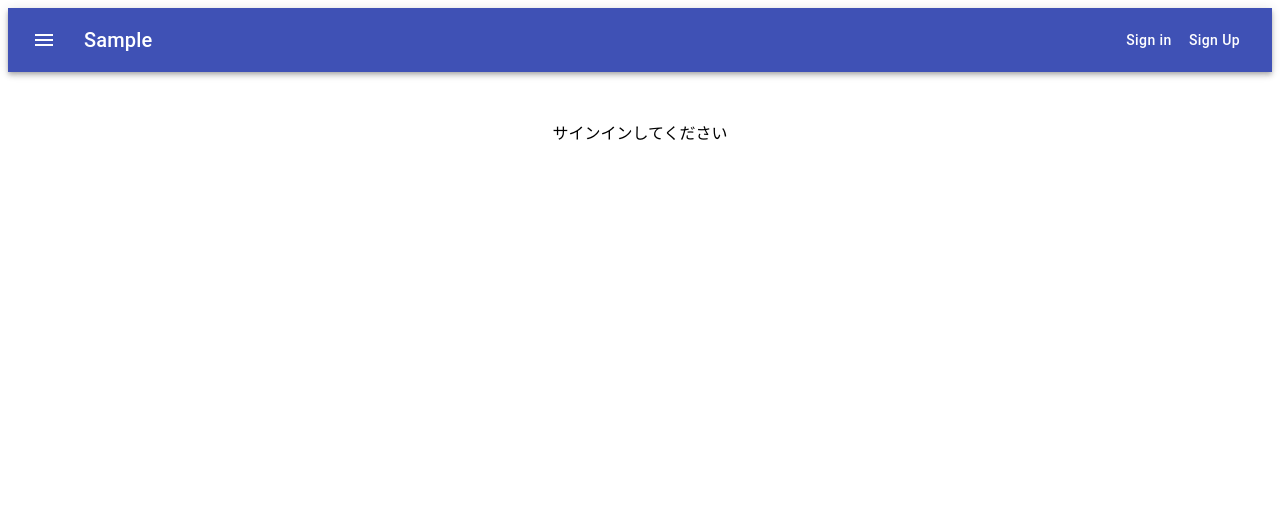
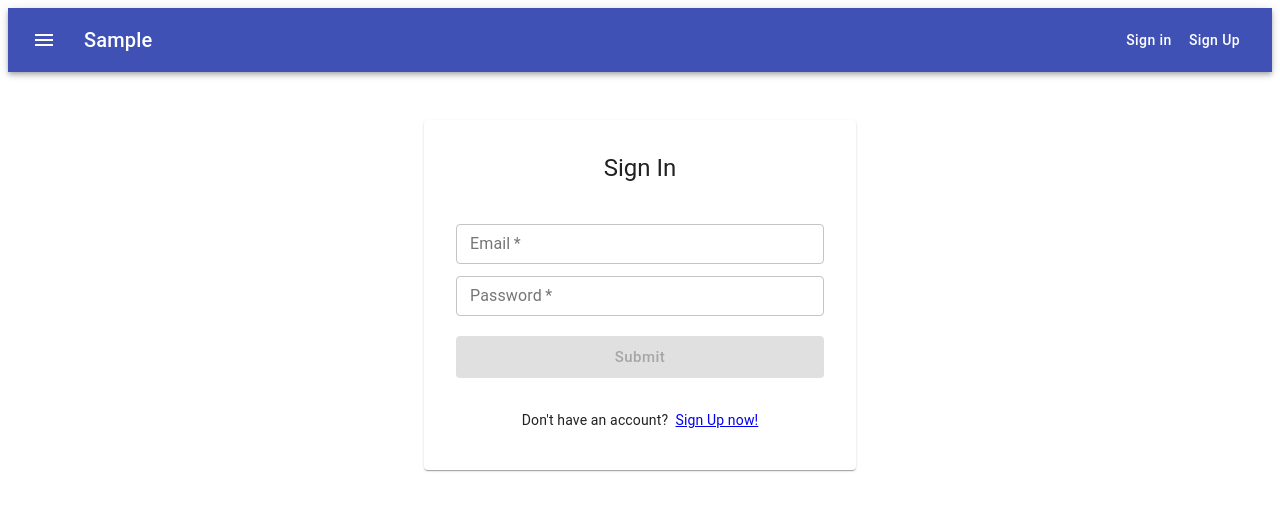
Before and after one commit to kenji-kk/nextjs-rails-api-todo, a Next.js app: page /signin in a window 1280 px wide. Shown: the top 510 px of the page. Built offline with nearby package versions, Linux system fonts and the light colour scheme; what axios-case-converter would draw is missing.

Commit message:
ログイン機能は実装したがuseContextの値がとってこれていない

```diff
--- a/components/layouts/Private.tsx
+++ b/components/layouts/Private.tsx
@@ -23,9 +23,10 @@ const handleGetCurrentUser = async () => {
   try {
     const res = await getCurrentUser()
     if (res?.data.isLogin === true) {
+
       setIsSignedIn(true)
       setCurrentUser(res?.data.data)
-      console.log(res?.data.data)
+      console.log(currentUser)
     } else {
       router.push('/signin')
     }
--- /dev/null
+++ b/components/pages/Signin.tsx
@@ -0,0 +1,138 @@
+import React, { useState, useContext } from "react"
+import Link from 'next/link'
+import { useRouter } from 'next/router'
+import Cookies from "js-cookie"
+
+import { makeStyles, Theme } from "@material-ui/core/styles"
+import { Typography } from "@material-ui/core"
+import TextField from "@material-ui/core/TextField"
+import Card from "@material-ui/core/Card"
+import CardContent from "@material-ui/core/CardContent"
+import CardHeader from "@material-ui/core/CardHeader"
+import Button from "@material-ui/core/Button"
+import Box from "@material-ui/core/Box"
+
+import { AuthContext } from "../layouts/Unprivate"
+import { signIn } from "../../lib/api/auth"
+import { SignInParams } from "../../interfaces"
+
+const useStyles = makeStyles((theme: Theme) => ({
+  container: {
+    marginTop: theme.spacing(6)
+  },
+  submitBtn: {
+    marginTop: theme.spacing(2),
+    flexGrow: 1,
+    textTransform: "none"
+  },
+  header: {
+    textAlign: "center"
+  },
+  card: {
+    padding: theme.spacing(2),
+    maxWidth: 400
+  },
+  box: {
+    marginTop: "2rem"
+  },
+  link: {
+    textDecoration: "none"
+  }
+}))
+
+// サインイン用ページ
+const SignIn: React.FC = () => {
+  const classes = useStyles()
+  const router = useRouter()
+
+  const { setIsSignedIn, setCurrentUser } = useContext(AuthContext)
+
+  const [email, setEmail] = useState<string>("")
+  const [password, setPassword] = useState<string>("")
+  const [alertMessageOpen, setAlertMessageOpen] = useState<boolean>(false)
+
+  const handleSubmit = async (e: React.MouseEvent<HTMLButtonElement>) => {
+    e.preventDefault()
+
+    const params: SignInParams = {
+      email: email,
+      password: password
+    }
+
+    try {
+      const res = await signIn(params)
+
+      if (res.status === 200) {
+        // ログインに成功した場合はCookieに各値を格納
+        router.push("/")
+        Cookies.set("_access_token", res.headers["access-token"])
+        Cookies.set("_client", res.headers["client"])
+        Cookies.set("_uid", res.headers["uid"])
+        setIsSignedIn(true)
+        setCurrentUser(res.data.data)
+      } else {
+        console.log("エラーです")
+        setAlertMessageOpen(true)
+      }
+    } catch (err) {
+      console.log("エラーです")
+      console.log(err)
+      setAlertMessageOpen(true)
+    }
+  }
+
+  return (
+    <>
+      <form noValidate autoComplete="off">
+        <Card className={classes.card}>
+          <CardHeader className={classes.header} title="Sign In" />
+          <CardContent>
+            <TextField
+              variant="outlined"
+              required
+              fullWidth
+              label="Email"
+              value={email}
+              margin="dense"
+              onChange={event => setEmail(event.target.value)}
+            />
+            <TextField
+              variant="outlined"
+              required
+              fullWidth
+              label="Password"
+              type="password"
+              placeholder="At least 6 characters"
+              value={password}
+              margin="dense"
+              autoComplete="current-password"
+              onChange={event => setPassword(event.target.value)}
+            />
+            <Button
+              type="submit"
+              variant="contained"
+              size="large"
+              fullWidth
+              color="default"
+              disabled={!email || !password ? true : false} // 空欄があった場合はボタンを押せないように
+              className={classes.submitBtn}
+              onClick={handleSubmit}
+            >
+              Submit
+            </Button>
+            <Box textAlign="center" className={classes.box}>
+              <Typography variant="body2">
+                Don't have an account? &nbsp;
+                <Link href="/signup" >
+                  Sign Up now!
+                </Link>
+              </Typography>
+            </Box>
+          </CardContent>
+        </Card>
+      </form>
+    </>
+  )
+}
+
+export default SignIn
--- a/pages/signin.tsx
+++ b/pages/signin.tsx
@@ -1,15 +1,16 @@
 import React from 'react';
 import CommonLayout from '../components/layouts/CommonLayout';
 import { Unprivate }  from '../components/layouts/Unprivate';
+import SignIn from '../components/pages/Signin';
 
-const singin = () => {
+const signin = () => {
   return (
     <Unprivate>
       <CommonLayout>
-          <div>サインインしてください</div>
+          <SignIn />
       </CommonLayout>
     </Unprivate>
   );
 };
 
-export default singin;
+export default signin;
```
Also changed, not shown: components/organisms/Example.tsx (added, +13 -0 lines), pages/index.tsx (+4 -3 lines), lib/context/auth.ts (added).
